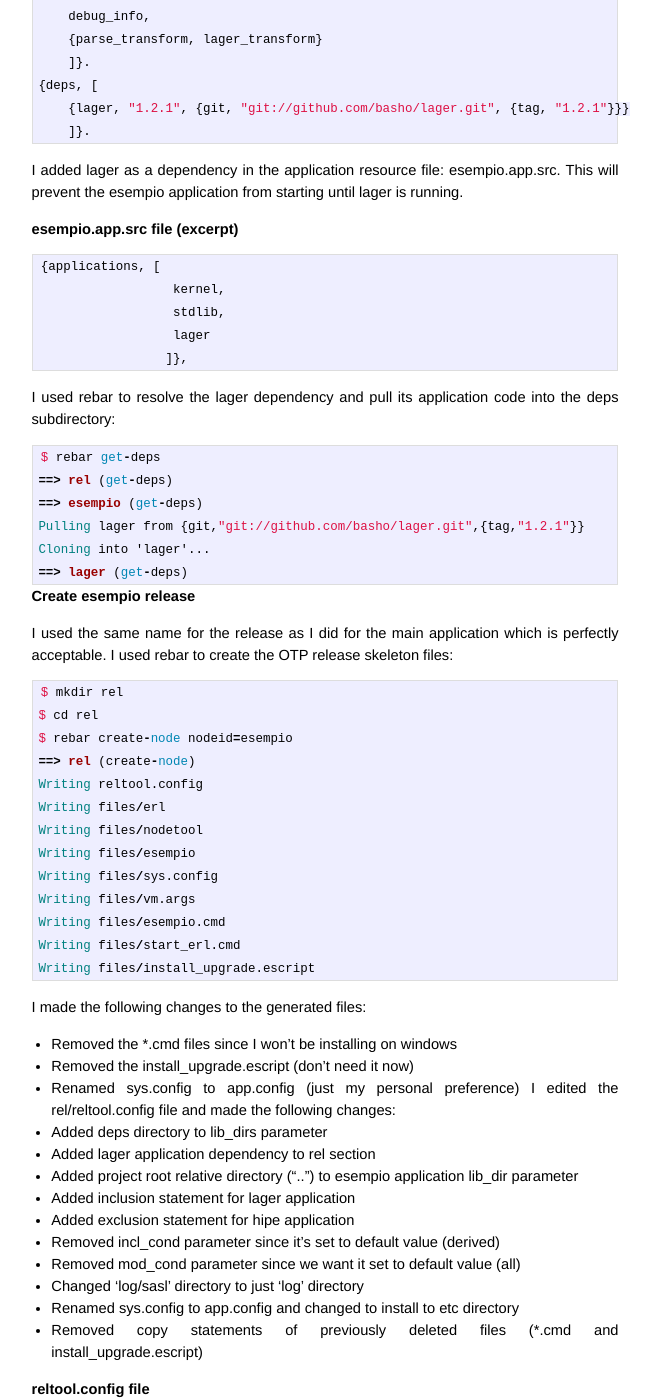
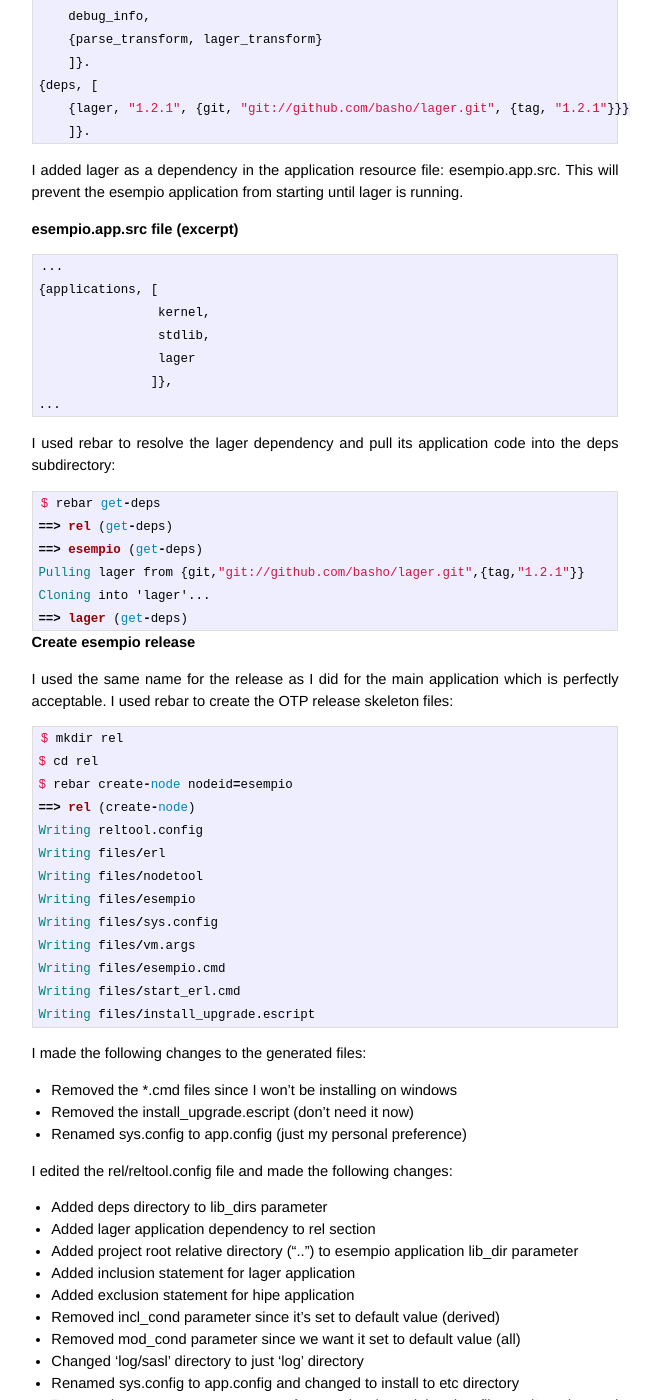
Before and after one commit to chrisyunker/chrisyunker.github.io, a Jekyll site: the page built from _posts/2012-12-28-erlang-otp-releases-with-rebar.md, in a window 1280 px wide and 1400 px high, scrolled down 817 px. Shown: the whole window, without its empty margins (315-976 px from the left). Built offline with Jekyll 4.4.1, drawn with Linux system fonts in a browser that asks for light colours; Markdown is read by kramdown in place of the engine named in the settings; some of the changed text lies outside the part shown.

Commit message:
Created include partials

```diff
--- a/_config.yml
+++ b/_config.yml
@@ -3,6 +3,7 @@
 safe: true
 auto: true
 pygments: true
+markdown: rdiscount
 
 title : Chris Yunker
 author :
@@ -11,4 +12,7 @@
   github : chrisyunker
   twitter : cyunker
 
+analytics :
+  google_id : UA-28316611-2
+
 production_url : http://blog.yunker.io
--- /dev/null
+++ b/_includes/analytics
@@ -0,0 +1,10 @@
+<script type="text/javascript">
+  var _gaq = _gaq || [];
+  _gaq.push(['_setAccount', '{{ site.analytics.google_id }}']);
+  _gaq.push(['_trackPageview']);
+  (function() {
+    var ga = document.createElement('script'); ga.type = 'text/javascript'; ga.async = true;
+    ga.src = ('https:' == document.location.protocol ? 'https://ssl' : 'http://www') + '.google-analytics.com/ga.js';
+    var s = document.getElementsByTagName('script')[0]; s.parentNode.insertBefore(ga, s);
+  })();
+</script>
--- /dev/null
+++ b/_includes/footer
@@ -0,0 +1,14 @@
+<div class="footer">
+  <div class="contact">
+    <p>
+      Chris Yunker<br />
+      chris@yunker.io
+    </p>
+  </div>
+  <div class="contact">
+    <p>
+      <a href="http://github.com/chrisyunker/">github.com/chrisyunker</a><br />
+      <a href="http://twitter.com/cyunker/">twitter.com/cyunker</a><br />
+    </p>
+  </div>
+</div>
--- /dev/null
+++ b/_includes/header
@@ -0,0 +1,13 @@
+<head>
+  <meta charset="utf-8">
+  <title>{{ page.title }}</title>
+  <meta name="author" content="{{ site.author.name }}">
+  {% if page.description %}<meta name="description" content="{{ page.description }}">{% endif %}
+
+  <link rel="stylesheet" href="/css/syntax.css" type="text/css" />
+  <link rel="stylesheet" href="/css/screen.css" type="text/css" media="screen, projection" />
+
+  <!--[if lt IE 9]>
+  <script src="//html5shiv.googlecode.com/svn/trunk/html5.js"></script>
+  <![endif]-->
+</head>
--- /dev/null
+++ b/_includes/title
@@ -0,0 +1,4 @@
+<div class="title">
+  <a href=".">{{ page.title }}</a>
+  <a class="extra" href="/">home</a>
+</div>
--- a/_layouts/default.html
+++ b/_layouts/default.html
@@ -1,56 +1,12 @@
 <!doctype html>
 <html xmlns="http://www.w3.org/1999/xhtml" xml:lang="en" lang="en-us">
-<head>
-  <meta charset="utf-8">
-  <title>{{ page.title }}</title>
-  <meta name="author" content="{{ site.author.name }}">
-  {% if page.description %}<meta name="description" content="{{ page.description }}">{% endif %}
-
-  <link rel="stylesheet" href="/css/syntax.css" type="text/css" />
-  <link rel="stylesheet" href="/css/screen.css" type="text/css" media="screen, projection" />
-
-  <!--[if lt IE 9]>
-  <script src="//html5shiv.googlecode.com/svn/trunk/html5.js"></script>
-  <![endif]-->
-</head>
+{% include header %}
 <body>
-
 <div class="site">
-  <div class="title">
-    <a href=".">{{ page.title }}</a>
-    <a class="extra" href="/">home</a>
-  </div>
-  {{ content }}
-  <div class="footer">
-    <div class="contact">
-      <p>
-        Chris Yunker<br />
-        chris@yunker.io
-      </p>
-    </div>
-    <div class="contact">
-      <p>
-        <a href="http://github.com/chrisyunker/">github.com/chrisyunker</a><br />
-        <a href="http://twitter.com/cyunker/">twitter.com/cyunker</a><br />
-      </p>
-    </div>
-  </div>
-
-  </div>
+{% include title %}
+{{ content }}
+{% include footer %}
 </div>
-
-<!-- Google Analytics -->
-<script type="text/javascript">
-  var gaJsHost = (("https:" == document.location.protocol) ? "https://ssl." : "http://www.");
-  document.write(unescape("%3Cscript src='" + gaJsHost + "google-analytics.com/ga.js' type='text/javascript'%3E%3C/script%3E"));
-</script>
-<script type="text/javascript">
-  try {
-    var pageTracker = _gat._getTracker("UA-01");
-    pageTracker._trackPageview();
-  } catch(err) {}
-</script>
-<!-- End Google Analytics -->
-
+{% include analytics %}
 </body>
 </html>
--- a/_layouts/post.html
+++ b/_layouts/post.html
@@ -1,7 +1,14 @@
----
-layout: default
----
-
+<!doctype html>
+<html xmlns="http://www.w3.org/1999/xhtml" xml:lang="en" lang="en-us">
+{% include header %}
+<body>
+<div class="site">
+{% include title %}
 <div id="post">
 {{ content }}
 </div>
+{% include footer %}
+</div>
+{% include analytics %}
+</body>
+</html>
--- a/_posts/2012-12-28-erlang-otp-releases-with-rebar.md
+++ b/_posts/2012-12-28-erlang-otp-releases-with-rebar.md
@@ -10,9 +10,10 @@
 
 I called my test project esempio and posted it on GitHub: [esempio](https://github.com/chrisyunker/esempio)
 
-## Create esempio application
+# Create esempio application
 
 I used rebar to create the initial application skeleton files:
+
 {% highlight erlang %}
 $ mkdir esempio
 $ cd esempio
@@ -48,11 +49,13 @@
 __esempio.app.src file (excerpt)__
 
 {% highlight erlang %}
+...
 {applications, [
-                  kernel,
-                  stdlib,
-                  lager
-                 ]},
+                kernel,
+                stdlib,
+                lager
+               ]},
+...
 {% endhighlight %}
 
 I used rebar to resolve the lager dependency and pull its application code into the deps subdirectory:
@@ -66,9 +69,10 @@
 ==> lager (get-deps)
 {% endhighlight %}
 
-## Create esempio release ##
+# Create esempio release
 
 I used the same name for the release as I did for the main application which is perfectly acceptable. I used rebar to create the OTP release skeleton files:
+
 {% highlight erlang %}
 $ mkdir rel
 $ cd rel
@@ -86,20 +90,23 @@
 {% endhighlight %}
 
 I made the following changes to the generated files:
-* Removed the \*.cmd files since I won't be installing on windows
-* Removed the install_upgrade.escript (don't need it now)
-* Renamed sys.config to app.config (just my personal preference)
+
++ Removed the \*.cmd files since I won't be installing on windows
++ Removed the install_upgrade.escript (don't need it now)
++ Renamed sys.config to app.config (just my personal preference)
+
 I edited the rel/reltool.config file and made the following changes:
-* Added deps directory to lib_dirs parameter
-* Added lager application dependency to rel section
-* Added project root relative directory ("..") to esempio application lib_dir parameter
-* Added inclusion statement for lager application
-* Added exclusion statement for hipe application
-* Removed incl_cond parameter since it's set to default value (derived)
-* Removed mod_cond parameter since we want it set to default value (all)
-* Changed 'log/sasl' directory to just 'log' directory
-* Renamed sys.config to app.config and changed to install to etc directory
-* Removed copy statements of previously deleted files (\*.cmd and install_upgrade.escript)
+
++ Added deps directory to lib_dirs parameter
++ Added lager application dependency to rel section
++ Added project root relative directory ("..") to esempio application lib_dir parameter
++ Added inclusion statement for lager application
++ Added exclusion statement for hipe application
++ Removed incl_cond parameter since it's set to default value (derived)
++ Removed mod_cond parameter since we want it set to default value (all)
++ Changed 'log/sasl' directory to just 'log' directory
++ Renamed sys.config to app.config and changed to install to etc directory
++ Removed copy statements of previously deleted files (\*.cmd and install_upgrade.escript)
 
 __reltool.config file__
 
@@ -144,10 +151,11 @@
           ]}.
 {% endhighlight %}
 
-I edited the rel/files/app.config file and made the following changes
-* Disable sasl logging
-* Add lager configuration
-* Add esempio configuration
+I edited the rel/files/app.config file and made the following changes:
+
++ Disable sasl logging
++ Add lager configuration
++ Add esempio configuration
 
 __app.config file__
 
```
Also changed, not shown: other parts of _posts/2012-12-28-erlang-otp-releases-with-rebar.md (+5 -1 lines).
